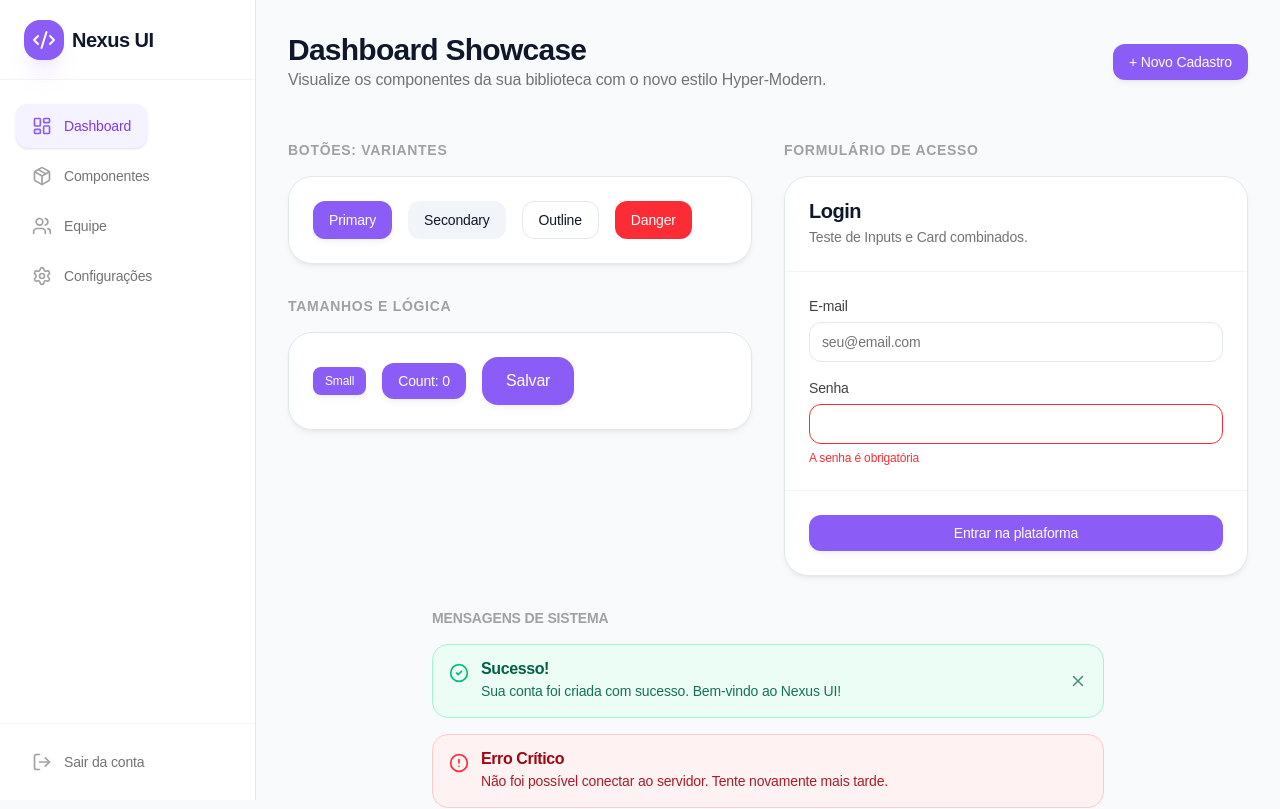
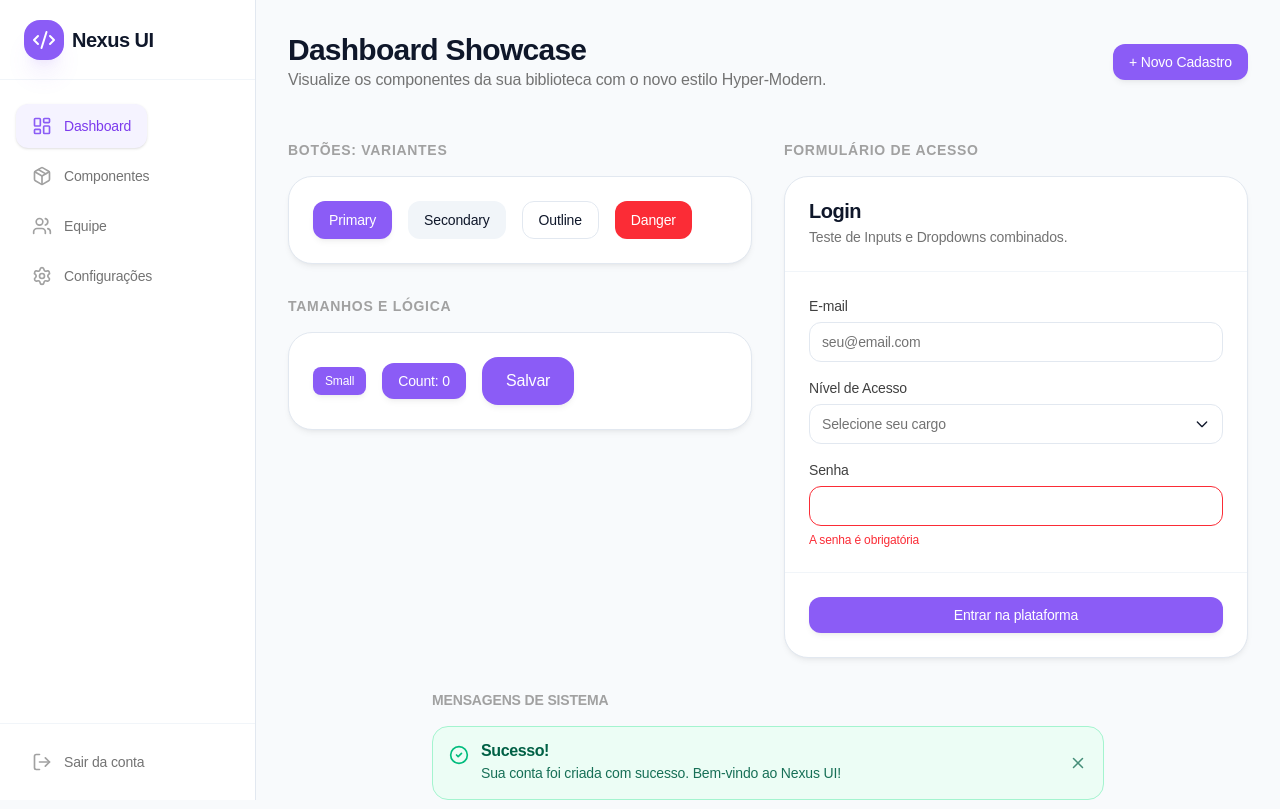
Before and after one commit to wendelvx/assets, a React (Vite) app: page / in a window 1280 px wide. Shown: the top 809 px of the page. Built offline with nearby package versions, Linux system fonts and the light colour scheme.

Commit message:
Adicionando dropdown

```diff
--- a/src/App.jsx
+++ b/src/App.jsx
@@ -8,6 +8,7 @@ import { Modal, ModalHeader, ModalBody, ModalFooter } from './components/ui/moda
 import { Sidebar, SidebarLogo, SidebarItem, SidebarFooter } from './components/ui/sidebar'
 import { Alert } from './components/ui/alert';
 import { Toast } from './components/ui/toast';
+import { Dropdown } from './components/ui/dropdown'
 
 import './App.css'
 
@@ -16,7 +17,14 @@ function App() {
   const [loading, setLoading] = useState(false)
   const [showToast, setShowToast] = useState(false);
   const [isModalOpen, setIsModalOpen] = useState(false)
+  const [selectedRole, setSelectedRole] = useState(null)
   const [activeTab, setActiveTab] = useState('Dashboard')
+
+  const roleOptions = [
+    { label: 'Administrador', value: 'admin' },
+    { label: 'Editor', value: 'editor' },
+    { label: 'Visualizador', value: 'viewer' },
+  ];
 
   const handleSave = () => {
     setLoading(true)
@@ -111,10 +119,18 @@ function App() {
   <Card>
     <CardHeader>
       <CardTitle>Login</CardTitle>
-                  <CardDescription>Teste de Inputs e Card combinados.</CardDescription>
+      <CardDescription>Teste de Inputs e Dropdowns combinados.</CardDescription>
     </CardHeader>
     <CardContent className="space-y-4">
       <Input label="E-mail" placeholder="seu@email.com" />
+
+      <Dropdown
+        label="Nível de Acesso"
+        options={roleOptions}
+        onSelect={(opt) => setSelectedRole(opt)}
+        placeholder="Selecione seu cargo"
+      />
+
       <Input label="Senha" type="password" error="A senha é obrigatória" />
     </CardContent>
     <CardFooter>
--- /dev/null
+++ b/src/components/ui/dropdown/Dropdown.jsx
@@ -0,0 +1,68 @@
+import { useState, useRef, useEffect, forwardRef } from "react";
+
+const dropdownStyles = {
+  container: "relative inline-block w-full",
+
+  trigger: "flex items-center justify-between h-10 w-full rounded-md border border-neutral-200 bg-white px-3 py-2 text-sm transition-all focus:outline-none focus:ring-2 focus:ring-primary-500/20 focus:border-primary-500 cursor-pointer",
+  menu: "absolute z-50 mt-2 min-w-[8rem] overflow-hidden rounded-lg border border-neutral-200 bg-white p-1 text-neutral-900 shadow-elevated animate-in fade-in zoom-in-95 duration-200",
+  item: "relative flex cursor-pointer select-none items-center rounded-md px-2 py-1.5 text-sm outline-none transition-colors hover:bg-primary-50 hover:text-primary-600 data-[disabled]:pointer-events-none data-[disabled]:opacity-50",
+  label: "text-sm font-medium text-neutral-700 mb-1.5 block",
+};
+
+export const Dropdown = ({ label, placeholder = "Selecione...", options = [], onSelect, className = "" }) => {
+  const [isOpen, setIsOpen] = useState(false);
+  const [selected, setSelected] = useState(null);
+  const containerRef = useRef(null);
+
+  useEffect(() => {
+    const handleClickOutside = (event) => {
+      if (containerRef.current && !containerRef.current.contains(event.target)) {
+        setIsOpen(false);
+      }
+    };
+    document.addEventListener("mousedown", handleClickOutside);
+    return () => document.removeEventListener("mousedown", handleClickOutside);
+  }, []);
+
+  const handleSelect = (option) => {
+    setSelected(option);
+    setIsOpen(false);
+    if (onSelect) onSelect(option);
+  };
+
+  return (
+    <div className={`${dropdownStyles.container} ${className}`} ref={containerRef}>
+      {label && <label className={dropdownStyles.label}>{label}</label>}
+
+      <div
+        className={dropdownStyles.trigger}
+        onClick={() => setIsOpen(!isOpen)}
+      >
+        <span className={selected ? "text-neutral-900" : "text-neutral-500"}>
+          {selected ? selected.label : placeholder}
+        </span>
+
+        <svg
+          className={`h-4 w-4 transition-transform duration-200 ${isOpen ? "rotate-180" : ""}`}
+          fill="none" viewBox="0 0 24 24" stroke="currentColor"
+        >
+          <path strokeLinecap="round" strokeLinejoin="round" strokeWidth={2} d="M19 9l-7 7-7-7" />
+        </svg>
+      </div>
+
+      {isOpen && (
+        <div className={dropdownStyles.menu} style={{ width: '100%' }}>
+          {options.map((option) => (
+            <div
+              key={option.value}
+              className={dropdownStyles.item}
+              onClick={() => handleSelect(option)}
+            >
+              {option.label}
+            </div>
+          ))}
+        </div>
+      )}
+    </div>
+  );
+};
--- /dev/null
+++ b/src/components/ui/dropdown/index.js
@@ -0,0 +1 @@
+export * from './Dropdown';
```
Lines whose indentation alone changed are shown as unchanged.
